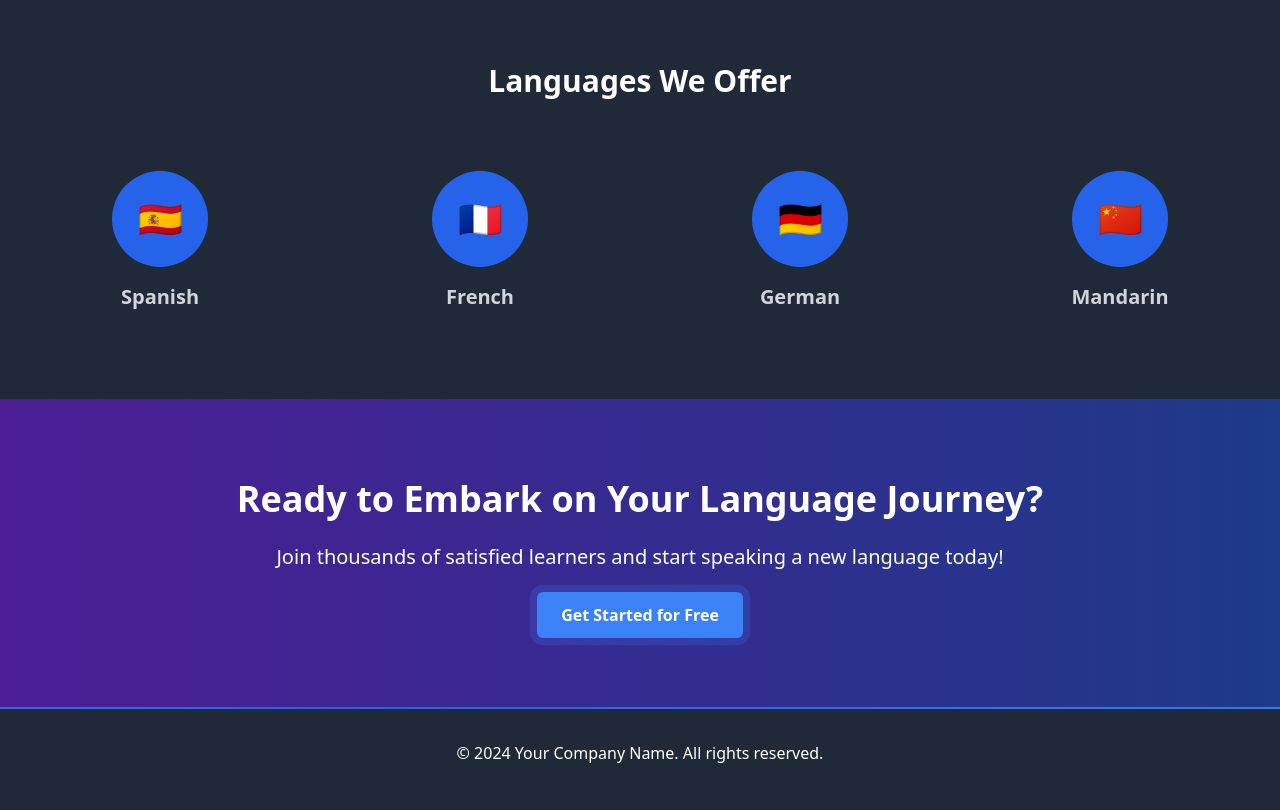
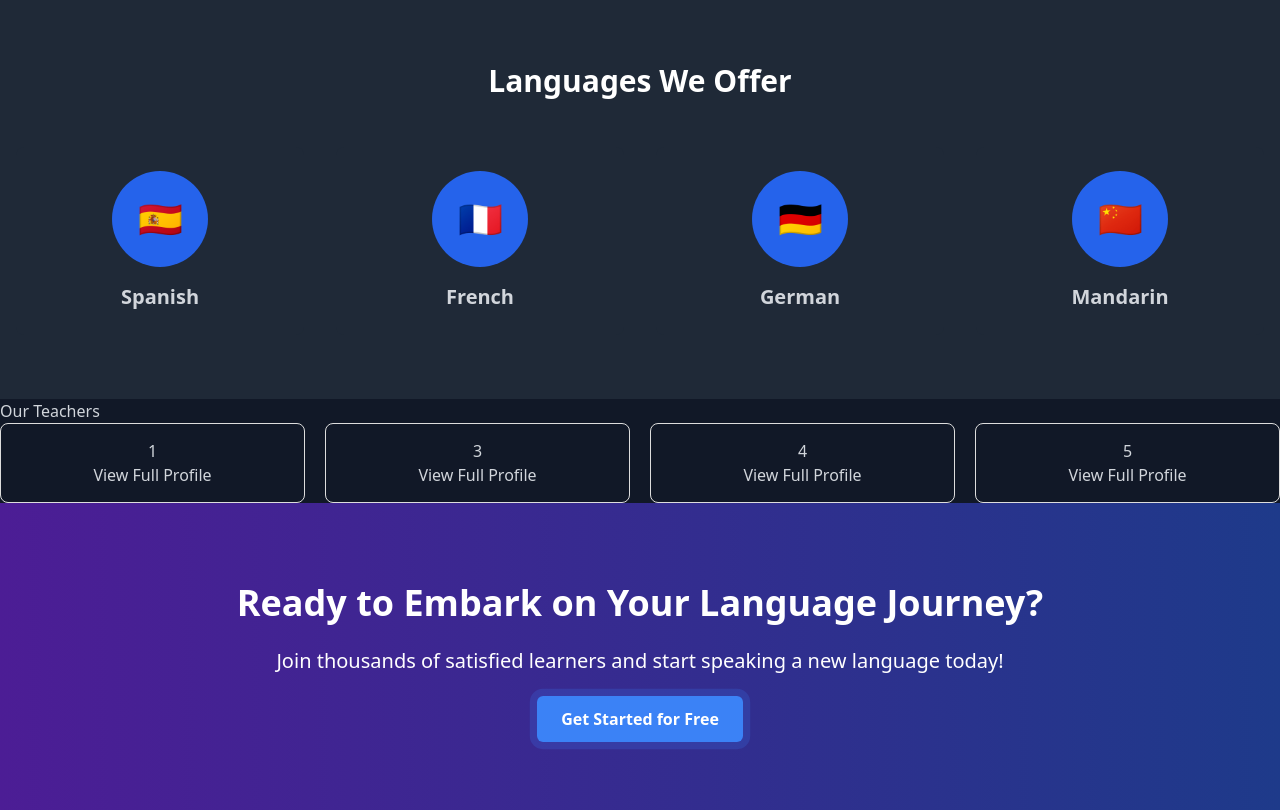
Before and after one commit to hiralinda/djangoproject_schoolwebpage, a Django app: page /hira/home/ in a window 1280 px wide. Shown: the part 807-1617 px from the top of the page. Before the commit the page ends 1570 px from the top, so only its background shows below. Run offline with Django 5.2, Linux system fonts and the light colour scheme; data comes from the database, SQL or seed files in the repository; tables that the repository leaves empty hold one stand-in row (values such as "Sample post").

Commit message:
edit-profiles

```diff
--- a/hira/static/css/styles.css
+++ b/hira/static/css/styles.css
@@ -125,4 +125,34 @@
   animation: glowing-line 3s infinite;
 }
 
+.teacher-grid {
+  display: grid;
+  grid-template-columns: repeat(auto-fill, minmax(250px, 1fr));
+  gap: 20px;
+}
+
+.teacher-card {
+  border: 1px solid #ddd;
+  border-radius: 8px;
+  padding: 15px;
+  text-align: center;
+}
+
+.teacher-card img {
+  width: 100%;
+  max-width: 200px;
+  border-radius: 50%;
+}
+
+@media (max-width: 768px) {
+  .teacher-grid {
+    grid-template-columns: 1fr;
+  }
+}
+.view-all-btn {
+  display: block;
+  margin-top: 20px;
+  text-align: center;
+}
+
 /*# sourceMappingURL=styles.css.map */
--- a/hira/static/sass/styles.scss
+++ b/hira/static/sass/styles.scss
@@ -168,3 +168,36 @@
   background-size: 200% 100%;
   animation: glowing-line 3s infinite;
 }
+
+// teacher section
+
+.teacher-grid {
+  display: grid;
+  grid-template-columns: repeat(auto-fill, minmax(250px, 1fr));
+  gap: 20px;
+}
+
+.teacher-card {
+  border: 1px solid #ddd;
+  border-radius: 8px;
+  padding: 15px;
+  text-align: center;
+}
+
+.teacher-card img {
+  width: 100%;
+  max-width: 200px;
+  border-radius: 50%;
+}
+
+@media (max-width: 768px) {
+  .teacher-grid {
+      grid-template-columns: 1fr;
+  }
+}
+
+.view-all-btn {
+  display: block;
+  margin-top: 20px;
+  text-align: center;
+}
--- a/hira/templates/hira/index.html
+++ b/hira/templates/hira/index.html
@@ -69,6 +69,37 @@
         </div>
     </section>
 
+    <section class="teacher-profiles">
+        <h2>Our Teachers</h2>
+        <div class="teacher-grid">
+            {% for teacher in teachers %}
+                <div class="teacher-card">
+                    {% if teacher.profile.profile_picture %}
+                        <img src="{{ teacher.profile.profile_picture.url }}" alt="{{ teacher.get_full_name }}" class="teacher-avatar">
+                    {% endif %}
+                    <h3>{{ teacher.id }}</h3>
+                    {% if teacher.profile.teacherprofile.specialization %}
+                        <p class="specialization">{{ teacher.profile.teacherprofile.specialization }}</p>
+                    {% endif %}
+                    {% if teacher.profile.bio %}
+                        <p class="bio">{{ teacher.profile.bio|truncatewords:20 }}</p>
+                    {% endif %}
+                    {% if teacher.profile.teacherprofile.years_of_experience %}
+                        <p class="experience">{{ teacher.profile.teacherprofile.years_of_experience }} years of experience</p>
+                    {% endif %}
+                    {% if teacher.profile.languages %}
+                        <p class="languages">Languages: {{ teacher.profile.get_languages_display }}</p>
+                    {% endif %}
+                    <a href="{% url 'profile' teacher.id %}" class="view-profile-btn">View Full Profile</a>
+                </div>
+            {% endfor %}
+        </div>
+        {% if total_teachers > 4 %}
+            <p>more</p>
+            {% comment %} <a href="{% url 'all_teachers' %}" class="view-all-btn">View All Teachers</a> {% endcomment %}
+        {% endif %}
+    </section>
+
     <section class="cta bg-gradient-to-r from-purple-900 to-blue-900 text-white py-20">
         <div class="container mx-auto px-4 text-center">
             <h2 class="text-4xl font-bold mb-6">Ready to Embark on Your Language Journey?</h2>
--- a/hira/templates/hira/layout.html
+++ b/hira/templates/hira/layout.html
@@ -31,6 +31,7 @@
                         {% elif user.is_student %}
                             <a href="{% url 'student_home' %}" class="hover:text-gray-300">Student Dashboard</a>
                         {% endif %}
+                        <a href="{% url 'edit_profile' %}">Edit Profile</a>
                         <form action="{% url 'logout' %}" method="post" class="inline">
                             {% csrf_token %}
                             <button type="submit" class="hover:text-gray-300">Logout</button>
--- a/hira/urls.py
+++ b/hira/urls.py
@@ -10,4 +10,8 @@
     path('logout/', views.custom_logout, name='logout'),
     path('teacher_home/', views.teacher_home, name='teacher_home'),
     path('student_home/', views.student_home, name='student_home'),
+    # path('teacher_profile/', views.teacher_profile, name='teacher_profile'),
+    # path('profile/', views.profile, name='profile'),
+    path('profile<int:pk>/', views.profile, name='profile'),
+    path('edit_profile/', views.edit_profile, name='edit_profile'),
 ]
--- a/hira/views.py
+++ b/hira/views.py
@@ -7,6 +7,12 @@
 from django.contrib.auth import login, authenticate
 from django.contrib.auth.forms import AuthenticationForm
 from django.http import HttpResponseRedirect
+from .models import Profile, CustomUser, TeacherProfile, StudentProfile
+
+from django.shortcuts import render, redirect
+from django.contrib.auth.decorators import login_required
+from django.contrib import messages
+from .forms import UserUpdateForm, ProfileUpdateForm, TeacherProfileUpdateForm, StudentProfileUpdateForm
 
 
 # Create your views here.
@@ -14,10 +20,49 @@
 # request handler
 
 def index(request):
-    return render(request, 'hira/index.html')
+    if request.user.is_authenticated:
+        if request.user.is_teacher:
+            return redirect('teacher_home')
+        elif request.user.is_student:
+            return redirect('student_home')
 
-def home_view(request):
-    return render(request, 'home.html')
+    teachers = CustomUser.objects.filter(user_type='teacher', is_active=True).select_related('profile__teacherprofile')[:4]
+    total_teachers = CustomUser.objects.filter(user_type='teacher', is_active=True).count()
+
+    context = {
+        'teachers': teachers,
+        'total_teachers': total_teachers,
+    }
+    return render(request, 'hira/index.html', context)
+
+
+def home(request):
+    if request.user.is_authenticated:
+        if request.user.is_teacher:
+            return redirect('teacher_home')
+        elif request.user.is_student:
+            return redirect('student_home')
+
+    teachers = Profile.objects.filter(user__user_type='teacher')
+    print(teachers)
+    return render(request, 'hira/index.html', {'teachers': teachers})
+
+def teacher_home(request):
+    return render(request, 'hira/teacher_home.html')
+
+def student_home(request):
+    return render(request, 'hira/student_home.html')
+
+# def home(request):
+#     if request.user.is_authenticated:
+#         if request.user.profile.is_teacher:
+#             return render(request, 'hira/teacher_home.html')
+#         else:
+#             return render(request, 'hira/student_home.html')
+#     return render(request, 'hira/index.html')
+
+# def home_view(request):
+#     return render(request, 'home.html')
 
 
 def signup(request):
@@ -48,20 +93,6 @@
     }
     return access_code in valid_codes.get(user_type, [])
 
-def teacher_home(request):
-    return render(request, 'hira/teacher_home.html')
-
-def student_home(request):
-    return render(request, 'hira/student_home.html')
-
-def home(request):
-    if request.user.is_authenticated:
-        if request.user.profile.is_teacher:
-            return render(request, 'hira/teacher_home.html')
-        else:
-            return render(request, 'hira/student_home.html')
-    return render(request, 'hira/index.html')
-
 def custom_login(request):
     if request.method == 'POST':
         form = AuthenticationForm(request, data=request.POST)
@@ -72,11 +103,87 @@
             if user is not None:
                 login(request, user)
                 return redirect('home')
+            else:
+                # Debugging output
+                print("Authentication failed: Invalid username and/or password.")
+                return render(request, 'hira/login.html', {'form': form, 'message': "Invalid username and/or password."})
     else:
         form = AuthenticationForm()
+    # Debugging output
+    print("Rendering login form.")
     return render(request, 'hira/login.html', {'form': form})
+
 
 def custom_logout(request):
     if request.method == 'POST' or request.method == 'GET':
         logout(request)
         return redirect('home')
+
+
+@login_required
+def edit_profile(request):
+    try:
+        profile = request.user.profile
+    except Profile.DoesNotExist:
+        profile = Profile.objects.create(user=request.user)
+
+    if request.method == 'POST':
+        user_form = UserUpdateForm(request.POST, instance=request.user)
+        profile_form = ProfileUpdateForm(request.POST, request.FILES, instance=profile)
+
+        if request.user.user_type == 'teacher':
+            teacher_profile, created = TeacherProfile.objects.get_or_create(profile=profile)
+            specific_form = TeacherProfileUpdateForm(request.POST, instance=teacher_profile)
+        elif request.user.user_type == 'student':
+            student_profile, created = StudentProfile.objects.get_or_create(profile=profile)
+            specific_form = StudentProfileUpdateForm(request.POST, instance=student_profile)
+        else:
+            specific_form = None
+
+        if user_form.is_valid() and profile_form.is_valid() and (specific_form is None or specific_form.is_valid()):
+            user_form.save()
+            profile_form.save()
+            if specific_form:
+                specific_form.save()
+            messages.success(request, 'Your profile has been updated!')
+            return redirect('profile')
+    else:
+        user_form = UserUpdateForm(instance=request.user)
+        profile_form = ProfileUpdateForm(instance=profile)
+
+        if request.user.user_type == 'teacher':
+            teacher_profile, created = TeacherProfile.objects.get_or_create(profile=profile)
+            specific_form = TeacherProfileUpdateForm(instance=teacher_profile)
+        elif request.user.user_type == 'student':
+            student_profile, created = StudentProfile.objects.get_or_create(profile=profile)
+            specific_form = StudentProfileUpdateForm(instance=student_profile)
+        else:
+            specific_form = None
+
+    context = {
+        'user_form': user_form,
+        'profile_form': profile_form,
+        'specific_form': specific_form
+    }
+    return render(request, 'hira/edit_profile.html', context)
+
+@login_required
+def profile(request):
+    try:
+        profile = request.user.profile
+    except Profile.DoesNotExist:
+        profile = Profile.objects.create(user=request.user)
+
+    if request.user.user_type == 'teacher':
+        specific_profile, created = TeacherProfile.objects.get_or_create(profile=profile)
+    elif request.user.user_type == 'student':
+        specific_profile, created = StudentProfile.objects.get_or_create(profile=profile)
+    else:
+        specific_profile = None
+
+    context = {
+        'user': request.user,
+        'profile': profile,
+        'specific_profile': specific_profile
+    }
+    return render(request, 'hira/profile.html', context)
```
Also changed, not shown: TODO.txt (+10 -7 lines), hira/forms.py (+29 -0 lines), hira/models.py (+40 -2 lines), hira/signals.py (+12 -4 lines), hira/templates/hira/edit_profile.html (added, +16 -0 lines), hira/templates/hira/profile.html (added, +24 -0 lines), hira/templates/registration/login.html (+4 -6 lines), db.sqlite3, hira/migrations/0003_remove_profile_is_teacher.py (added), hira/migrations/0004_profile_languages_studentprofile_teacherprofile.py (added), hira/migrations/0005_alter_profile_user_alter_studentprofile_profile_and_more.py (added), 1 other file.
